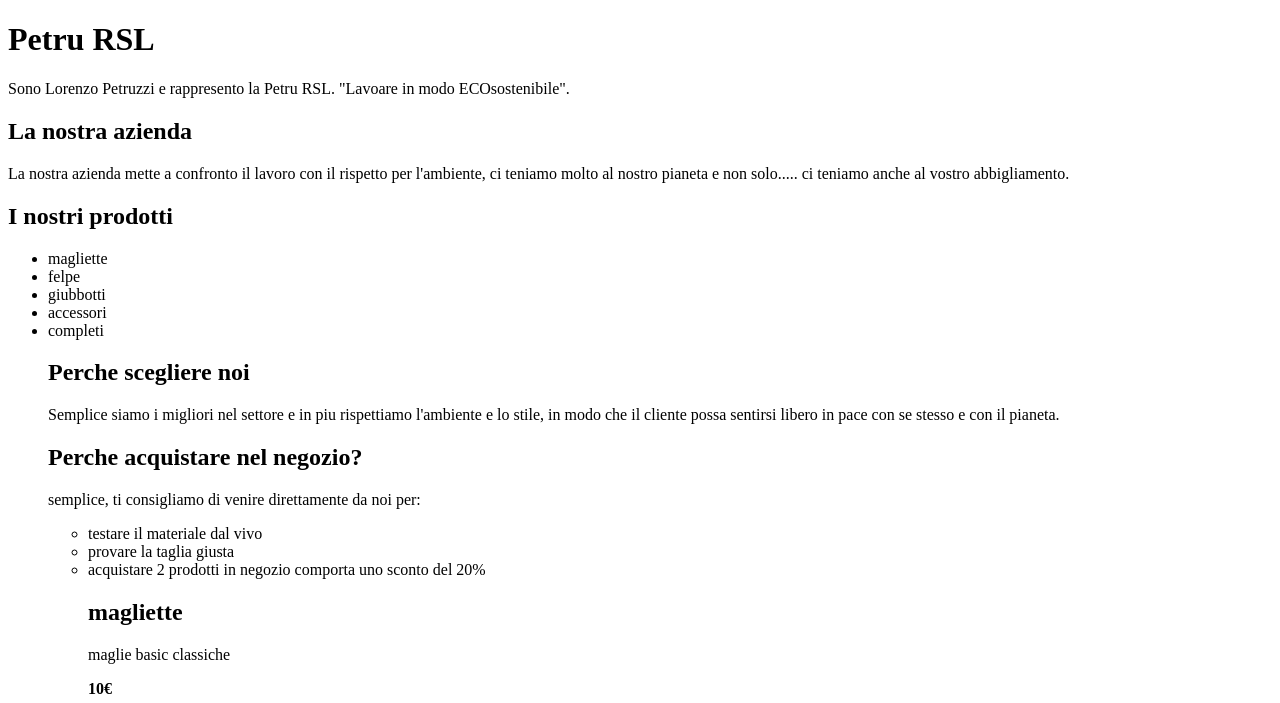
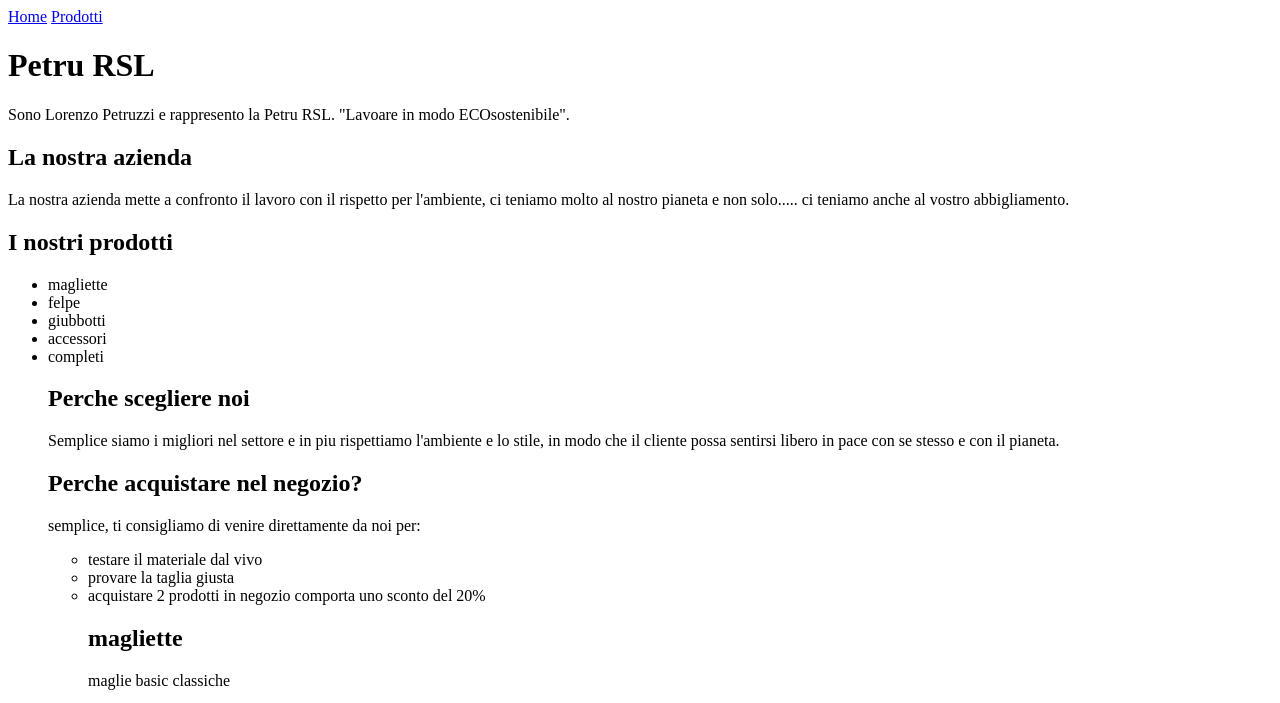
Before and after one commit to Lorepb/Sito-web-4-asco, a plain HTML site: page index.html in a window 1280 px wide. Shown: the top 703 px of the page. Drawn offline with Linux system fonts and the light colour scheme.

Commit message:
Add navigation links to index.html

```diff
--- a/index.html
+++ b/index.html
@@ -4,6 +4,10 @@
 <title>Page Title</title>
 </head>
 <body>
+<nav>
+    <a href="index.html">Home</a>
+    <a href="prodotti.html">Prodotti</a>
+</nav>
 
 <h1>Petru RSL</h1>
 <p>Sono Lorenzo Petruzzi e rappresento la Petru RSL.
```
